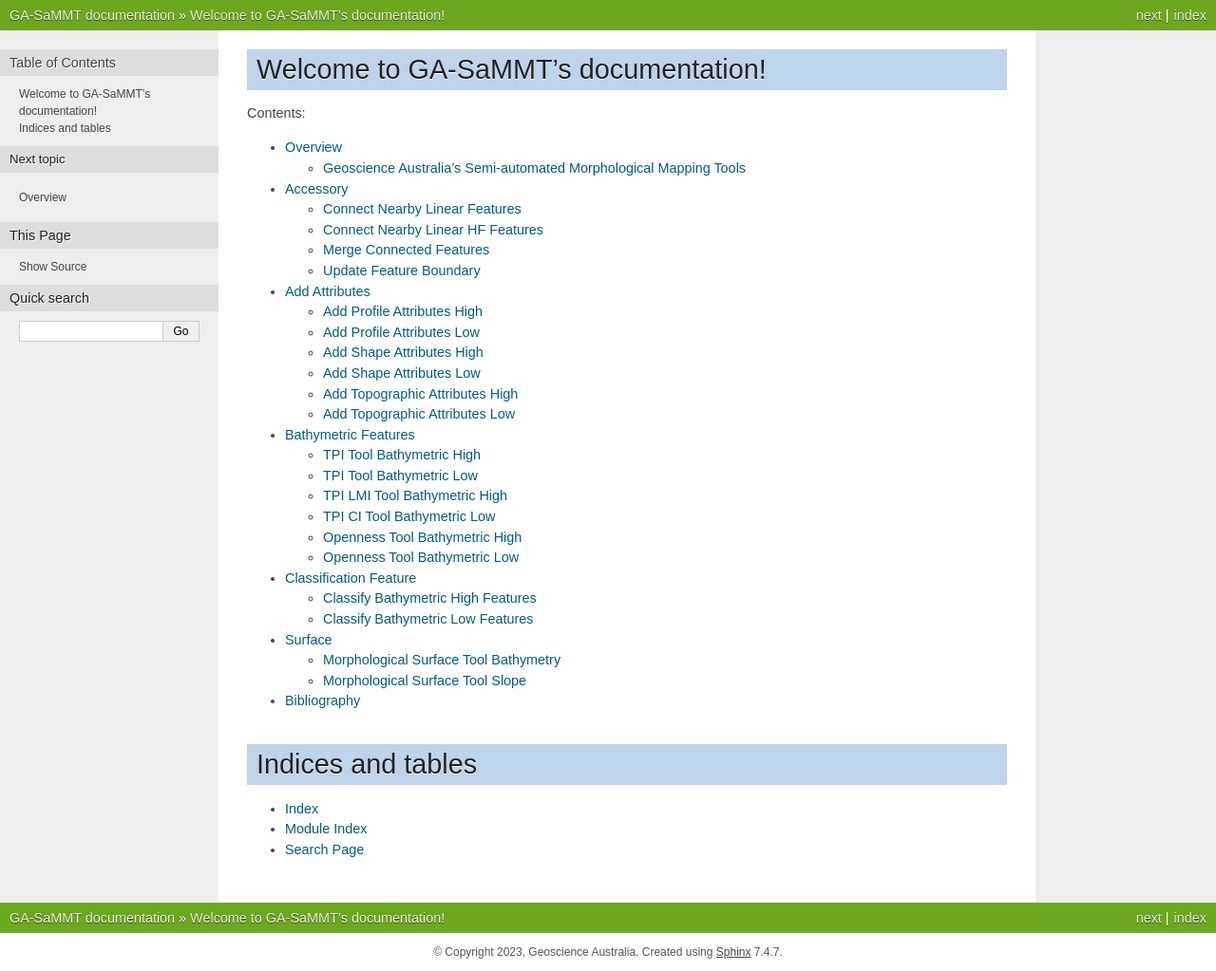
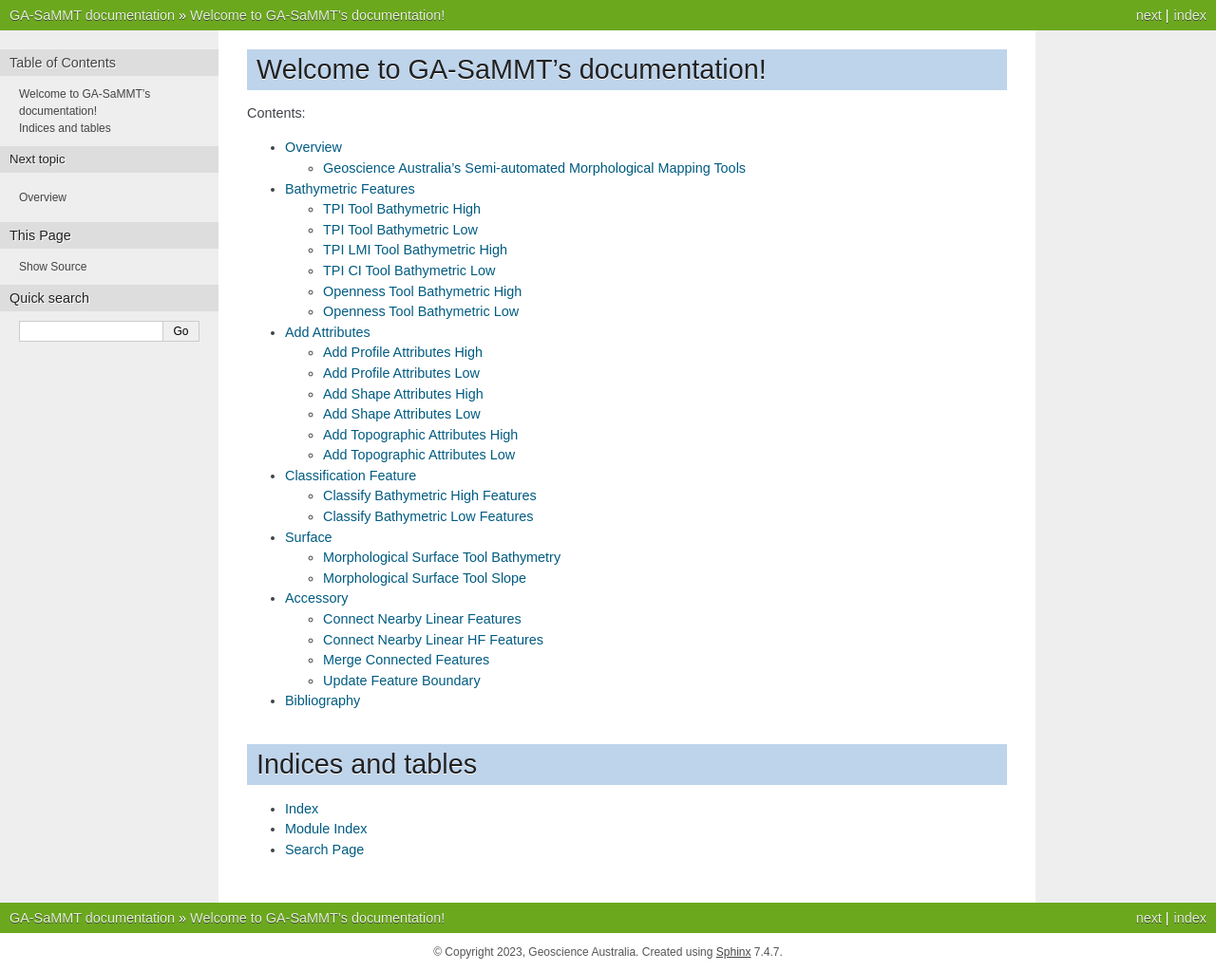
Before and after one commit to GeoscienceAustralia/GA-SaMMT, a Sphinx documentation site: the page built from docs/source/index.rst, in a window 1280 px wide. Shown: the whole page at 95% size. Built offline with Sphinx 7.4.7, drawn with Linux system fonts in a browser that asks for light colours.

Commit message:
Update: Reordered the TOC

```diff
--- a/docs/source/index.rst
+++ b/docs/source/index.rst
@@ -11,11 +11,11 @@
    :caption: Contents:
 
    overview
-   accessory
+   bathymetric_features
    add_attributes
-   bathymetric_features
    classification_feature
    surface
+   accessory
    bibliography
 
 
```
